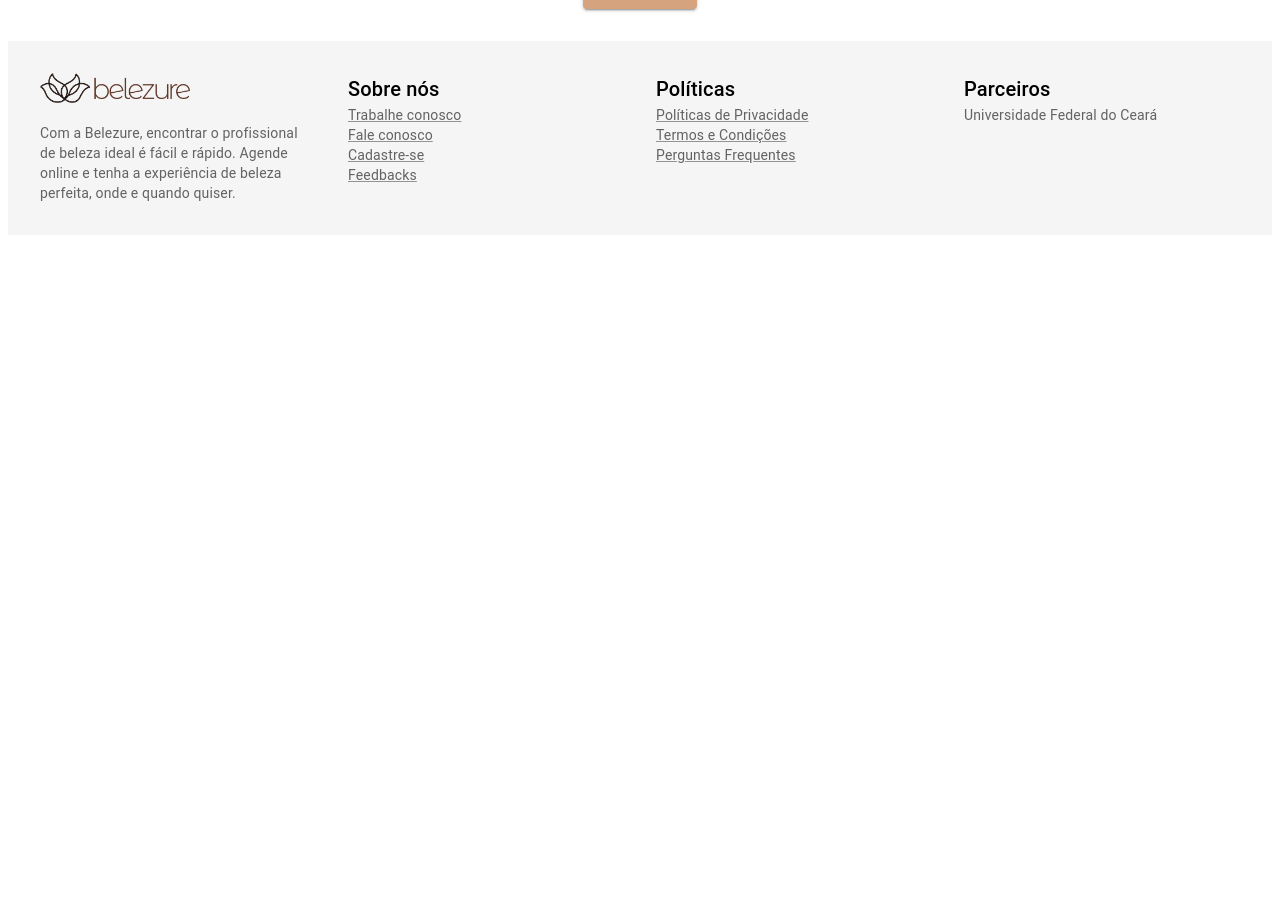
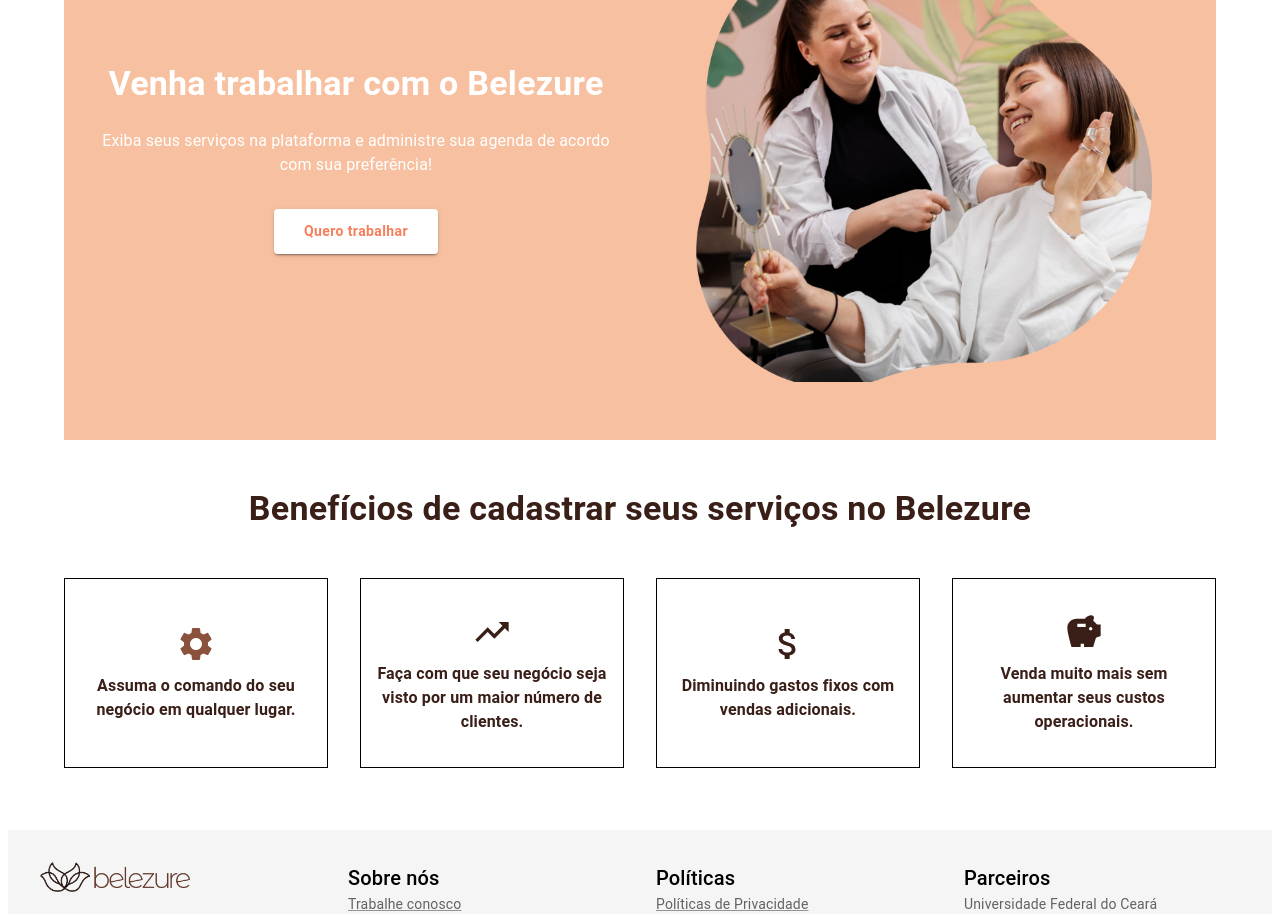
Before and after one commit to Serenata-de-Valsa/frontend, a Next.js app: page / in a window 1280 px wide. Shown: the part 660-1574 px from the top of the page. Before the commit the page ends 903 px from the top, so only its background shows below. Built offline with nearby package versions, Linux system fonts and the light colour scheme; no server answers; the database is empty.

Commit message:
modificando a homepage

```diff
--- a/src/app/page.tsx
+++ b/src/app/page.tsx
@@ -11,6 +11,10 @@
 import ServicoCard from '@/components/usuario_cliente/ServicoCardProps'; // Componente para exibir o card do serviço
 import { onAuthStateChanged } from 'firebase/auth'; // Exemplo com Firebase
 import { auth } from '@/firebase/firebaseConfig'; // Exemplo com Firebase
+import SettingsIcon from '@mui/icons-material/Settings';
+import TrendingUpIcon from '@mui/icons-material/TrendingUp';
+import AttachMoneyIcon from '@mui/icons-material/AttachMoney';
+import SavingsIcon from '@mui/icons-material/Savings';
 
 interface Servico {
   id: string;
@@ -183,29 +187,132 @@
         {/* Trabalhe Conosco */}
         {!logado && (
           <>
-            <Typography variant="h5" gutterBottom sx={{ color: '#000' }}>
-              Trabalhe Conosco
+            <Box sx={{ backgroundColor: '#F7C1A1', py: 6, mt: 6 }}> {/* Background laranja */}
+              <Container>
+                <Grid container alignItems="center" justifyContent="center" textAlign="center" spacing={4}>
+                  {/* Texto à esquerda */}
+                  <Grid item alignItems="center" xs={12} maxWidth='40%' md={6}>
+                    <Typography variant="h4" sx={{ fontWeight: 'bold', color: '#fff', mb: 3 }}>
+                      Venha trabalhar com o Belezure
                     </Typography>
-            <Box sx={{ textAlign: 'center', mb: 4 }}>
-              <Typography variant="body1" paragraph>
-                Junte-se à nossa equipe e faça parte de uma empresa que valoriza os profissionais de beleza. Estamos sempre em busca de talentos para oferecer os melhores serviços aos nossos clientes.
+                    <Typography variant="body1" sx={{ color: '#fff', mb: 4 }}>
+                      Exiba seus serviços na plataforma e administre sua agenda de acordo com sua preferência!
                     </Typography>
                     <Button
                       variant="contained"
                       sx={{
-                  backgroundColor: '#D5A37E',
-                  color: '#FFF',
-                  padding: '10px 20px',
+                        backgroundColor: '#fff',
+                        color: '#F87E5C',
                         fontWeight: 'bold',
+                        padding: '10px 30px',
                         textTransform: 'none',
                         '&:hover': {
-                    backgroundColor: '#8A513D',
+                          backgroundColor: '#f1f1f1',
+                        },
                       }}
-                }
                       onClick={() => handleNavigation('/cadastrar?tipoUsuario=1')}
                     >
-                Saiba Mais
+                      Quero trabalhar
                     </Button>
+                  </Grid>
+
+                  {/* Imagem à direita */}
+                  <Grid item xs={10} md={6}>
+                    <img
+                      src="/images/trabalhe-conosco.png" // Substitua pelo caminho correto da imagem
+                      alt="Trabalhe conosco"
+                      style={{ borderRadius: '10px', maxWidth: '85%', height: 'auto' }}
+                    />
+                  </Grid>
+                </Grid>
+              </Container>
+            </Box>
+            <Box>
+              <Typography variant="h4" textAlign = 'center' sx={{ fontWeight: 'bold', color: '#3A1F18', mt: 6}}>
+                Benefícios de cadastrar seus serviços no Belezure
+              </Typography>
+            </Box>
+            <Box>
+              {/* Benefícios da plataforma */}
+              <Grid container spacing={4} sx={{ mt: 2, mb: 12 }}>
+                <Grid item xs={12} md={3}>
+                  <Box
+                    sx={{
+                      textAlign: 'center',
+                      p: 2,
+                      height: '100%', // Define a altura para que todas as boxes tenham o mesmo tamanho
+                      display: 'flex',
+                      flexDirection: 'column',
+                      justifyContent: 'center', // Centraliza verticalmente o conteúdo
+                      alignItems: 'center',
+                      border: 1
+                    }}
+                  >
+                    <SettingsIcon sx={{ fontSize: 40, color: '#8A513D', marginBottom: '10px' }} />
+                    <Typography variant="body1" sx={{ fontWeight: 'bold', color: '#3A1F18' }}>
+                      Assuma o comando do seu negócio em qualquer lugar.
+                    </Typography>
+                  </Box>
+                </Grid>
+                <Grid item xs={12} md={3}>
+                  <Box
+                    sx={{
+                      textAlign: 'center',
+                      p: 2,
+                      height: '100%',
+                      display: 'flex',
+                      flexDirection: 'column',
+                      justifyContent: 'center',
+                      alignItems: 'center',
+                      border: 1
+                    }}
+                  >
+                    <TrendingUpIcon sx={{ fontSize: 40, color: '#3A1F18', marginBottom: '10px' }} />
+                    <Typography variant="body1" sx={{ fontWeight: 'bold', color: '#3A1F18' }}>
+                      Faça com que seu negócio seja visto por um maior número de clientes.
+                    </Typography>
+                  </Box>
+                </Grid>
+                <Grid item xs={12} md={3}>
+                  <Box
+                    sx={{
+                      textAlign: 'center',
+                      p: 2,
+                      height: '100%',
+                      display: 'flex',
+                      flexDirection: 'column',
+                      justifyContent: 'center',
+                      alignItems: 'center',
+                      border: 1
+                    }}
+                  >
+                    <AttachMoneyIcon sx={{ fontSize: 40, color: '#3A1F18', marginBottom: '10px' }} />
+                    <Typography variant="body1" sx={{ fontWeight: 'bold', color: '#3A1F18' }}>
+                      Diminuindo gastos fixos com vendas adicionais.
+                    </Typography>
+                  </Box>
+                </Grid>
+                <Grid item xs={12} md={3}>
+                  <Box
+                    sx={{
+                      textAlign: 'center',
+                      p: 2,
+                      height: '100%',
+                      display: 'flex',
+                      flexDirection: 'column',
+                      justifyContent: 'center',
+                      alignItems: 'center',
+                      border: 1
+                    }}
+                  >
+                    <SavingsIcon sx={{ fontSize: 40, color: '#3A1F18', marginBottom: '10px' }} />
+                    <Typography variant="body1" sx={{ fontWeight: 'bold', color: '#3A1F18' }}>
+                      Venda muito mais sem aumentar seus custos operacionais.
+                    </Typography>
+                  </Box>
+                </Grid>
+              </Grid>
+
             </Box>
           </>
         )}
```
Also changed, not shown: public/images/trabalhe-conosco.png (added). Lines whose indentation alone changed are shown as unchanged.
